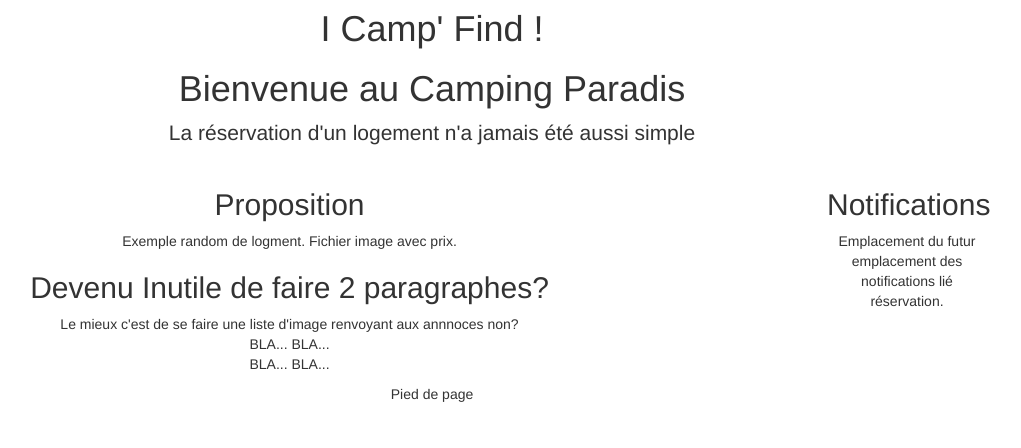
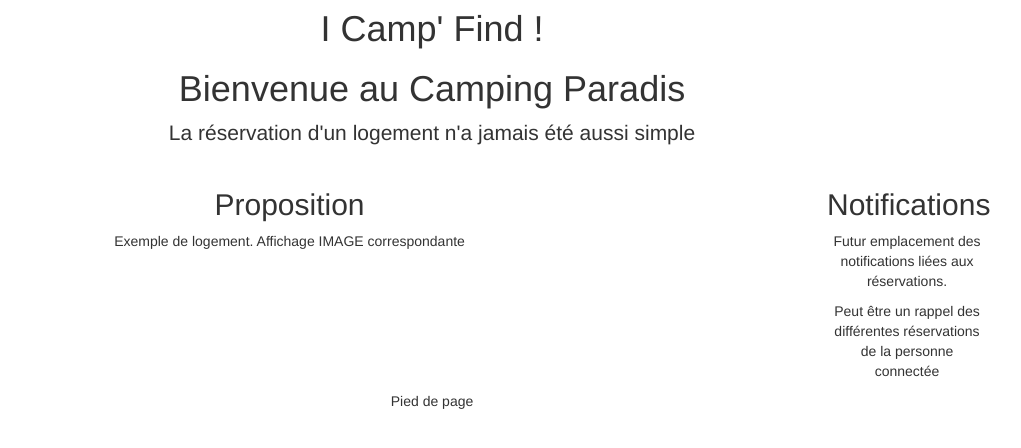
Before and after one commit to RomainQuinaud/WEB, a PHP site: page / in a window 1280 px wide. Shown: the part 51-499 px from the top of the page, without its empty margins (208-1229 px from the left). Run offline with PHP 8.4, Linux system fonts and the light colour scheme; the visitor is signed in with stand-in values (Sample User, id 1); some libraries are stand-ins or nearby versions.

Commit message:
Modif index.php

```diff
--- a/src/index.php
+++ b/src/index.php
@@ -1,6 +1,6 @@
 <?php
 session_start();
-if(!isset($_SESSION['login']))
+if (!isset($_SESSION['login']))
     header('Location: connexion.php');
 ?>
 
@@ -35,7 +35,8 @@ if(!isset($_SESSION['login']))
 
     <!-- Just for debugging purposes. Don't actually copy these 2 lines! -->
 
-    <!--[if lt IE 9]><script src="../../assets/js/ie8-responsive-file-warning.js"></script><![endif]-->
+    <!--[if lt IE 9]>
+    <script src="../../assets/js/ie8-responsive-file-warning.js"></script><![endif]-->
 
     <script src="../../assets/js/ie-emulation-modes-warning.js"></script>
 
@@ -72,23 +73,21 @@ menu("index.php");
             <div class="col-sm-9 blog-main">
                 <div class="blog-post">
                     <h2 class="blog-post-titre">Proposition</h2>
-                <p>Exemple random de logment. Fichier image avec prix.</p>
-        </div>
-        <div class="blog-post">
-          <h2>Devenu Inutile de faire 2 paragraphes?</h2>
-                <p>Le mieux c'est de se faire une liste d'image renvoyant aux annnoces non?<br>BLA... BLA...<br>BLA... BLA...</p>
+
+                    <p>Exemple de logement. Affichage IMAGE correspondante</p>
                 </div>
             </div>
             <div class="col-sm-2 col-sm-offset-1 blog-sidebar">
                 <div class="sidebar-module sidebar-module-inset">
                     <div class="sidebar-module">
                         <h2>Notifications</h2>
-                    <p>Emplacement du futur emplacement des notifications lié réservation.</p>
+
+                        <p>Futur emplacement des notifications liées aux réservations.</p>
+
+                        <p>Peut être un rappel des différentes réservations de la personne connectée</p>
                     </div>
                 </div>
             </div>
-
-
 
 
             <footer class="row">
@@ -98,10 +97,11 @@ menu("index.php");
             </footer>
 
 
+        </div>
+    </div>
 
-  </div></div>
-
-    </div><!-- /.container -->
+</div>
+<!-- /.container -->
 
 <!-- Bootstrap core JavaScript
 
```
Lines whose indentation alone changed are shown as unchanged.
